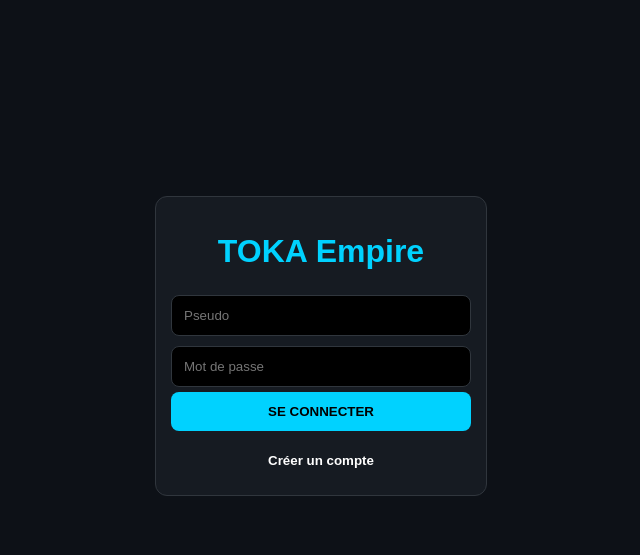
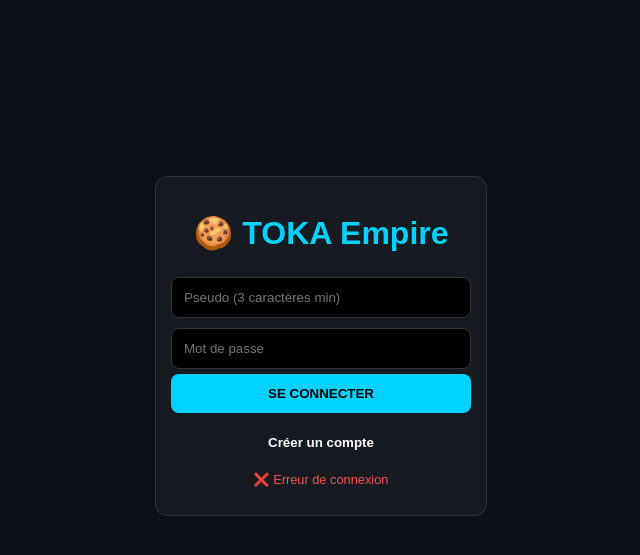
Before and after one commit to daxt61/tokacoockies_games, a Flask app: page / in a window 1280 px wide. Shown: the part 49-604 px from the top of the page, without its empty margins (319-959 px from the left). Run offline with Flask 3, Linux system fonts and the light colour scheme; some libraries are stand-ins or nearby versions.

Commit message:
Update index.html

```diff
--- a/templates/index.html
+++ b/templates/index.html
@@ -44,11 +44,12 @@
 
     <div id="auth-overlay">
         <div class="card" style="width: 300px; text-align: center;">
-            <h1 style="color:var(--accent); margin-bottom: 20px;">TOKA Empire</h1>
-            <input id="pseudo" placeholder="Pseudo">
+            <h1 style="color:var(--accent); margin-bottom: 20px;">🍪 TOKA Empire</h1>
+            <input id="pseudo" placeholder="Pseudo (3 caractères min)">
             <input id="pass" type="password" placeholder="Mot de passe">
             <button class="btn" onclick="auth('login')">SE CONNECTER</button>
             <button class="btn" style="background:none; color:white; margin-top:10px;" onclick="auth('register')">Créer un compte</button>
+            <p id="status" style="margin-top:10px; font-size:0.8rem; color:#888;">Connexion au serveur...</p>
         </div>
     </div>
 
@@ -65,13 +66,13 @@
             <div class="card" style="display: grid; grid-template-columns: 1fr 1fr; gap: 10px;">
                 <div style="text-align:center">
                     <b title="Multiplie vos clics manuels">Clic: x<span id="mult-text">1</span></b><br>
-                    <small>Prix: <span id="cost-text" style="color:var(--red)">100</span></small>
-                    <button class="btn" style="margin-top:5px" onclick="socket.emit('buy_upgrade', {type:'mult'})">BOOST</button>
+                    <small>Prix: <span id="cost-text" style="color:var(--red)">200</span></small>
+                    <button class="btn" style="margin-top:5px" onclick="buyUpgrade('mult')">BOOST</button>
                 </div>
                 <div style="text-align:center; border-left: 1px solid #333">
                     <b title="Production automatique par seconde">Auto: <span id="auto-text">0</span>/s</b><br>
-                    <small>Prix: <span id="auto-cost-text" style="color:var(--red)">500</span></small>
-                    <button class="btn" style="margin-top:5px; background:var(--green)" onclick="socket.emit('buy_upgrade', {type:'auto'})">CPS+</button>
+                    <small>Prix: <span id="auto-cost-text" style="color:var(--red)">750</span></small>
+                    <button class="btn" style="margin-top:5px; background:var(--green)" onclick="buyUpgrade('auto')">CPS+</button>
                 </div>
             </div>
 
@@ -87,135 +88,139 @@
                 <div id="chat-box"></div>
                 <div style="display:flex; gap:5px; margin-top:10px;">
                     <input id="chat-input" placeholder="Message..." onkeypress="if(event.key==='Enter') sendChat()">
-                    <button class="btn" style="width:80px" onclick="sendChat()">SND</button>
+                    <button class="btn" style="width:80px" onclick="sendChat()">SEND</button>
                 </div>
             </div>
-        </div>
-
-        <div id="view-guild" class="view">
-            <h2>🛡️ Guilde</h2>
-            <div id="guild-creation" class="card">
-                <p>Créez votre empire ou rejoignez-en un.</p>
-                <input id="g-name" placeholder="Nom de la guilde">
-                <button class="btn" onclick="createGuild()">CRÉER (Gratuit)</button>
-            </div>
-
-            <div id="guild-active" class="card" style="display:none;">
-                <p>Gestion de la guilde</p>
-                <div id="guild-reqs" style="margin-bottom:10px;"></div>
-                <button class="btn" style="background:var(--red)" onclick="socket.emit('leave_guild')">QUITTER LA GUILDE</button>
-            </div>
-
-            <div class="card">
-                <h3>Toutes les guildes</h3>
-                <div id="guild-list"></div>
-            </div>
-        </div>
-
-        <div id="view-social" class="view">
-            <h2>👥 Amis</h2>
-            <div class="card">
-                <input id="f-pseudo" placeholder="Pseudo de l'ami...">
-                <button class="btn" onclick="sendFriendRequest()">AJOUTER</button>
-            </div>
-            <div id="social-reqs" class="card"><h4>Demandes en attente</h4><div id="req-list">Aucune</div></div>
-            <div id="social-list" class="card"><h4>Mes Amis</h4><div id="friend-list">Aucun</div></div>
         </div>
     </main>
 
     <nav>
         <div class="nav-item active" onclick="tab('game', this)">🕹️<br>JEU</div>
         <div class="nav-item" onclick="tab('chat', this)">💬<br>CHAT</div>
-        <div class="nav-item" onclick="tab('guild', this); socket.emit('get_guilds')">🛡️<br>GUILDE</div>
-        <div class="nav-item" onclick="tab('social', this)">👥<br>AMIS<div class="dot" id="social-dot"></div></div>
     </nav>
 
     <script>
+        console.log("🚀 Initialisation du client...");
         const socket = io();
         let myName = "";
+        let isConnected = false;
 
-        // Audio SFX (optionnel, à ajouter dans ton dossier static si tu veux)
-        const sfxClick = new Audio();
-        const sfxNotif = new Audio();
+        // --- GESTION CONNEXION SOCKET ---
+        socket.on('connect', () => {
+            console.log("✅ Socket connecté !");
+            isConnected = true;
+            document.getElementById('status').innerText = "✅ Serveur connecté";
+            document.getElementById('status').style.color = "var(--green)";
+        });
 
-        function doClick() { socket.emit('add_click'); }
+        socket.on('disconnect', () => {
+            console.log("❌ Socket déconnecté");
+            isConnected = false;
+            document.getElementById('status').innerText = "❌ Déconnecté du serveur";
+            document.getElementById('status').style.color = "var(--red)";
+        });
+
+        socket.on('connect_error', (err) => {
+            console.error("❌ Erreur de connexion:", err);
+            document.getElementById('status').innerText = "❌ Erreur de connexion";
+            document.getElementById('status').style.color = "var(--red)";
+        });
+
+        // --- FONCTIONS PRINCIPALES ---
+
+        function doClick() {
+            if (!isConnected) return toast("Pas connecté au serveur", "var(--red)");
+            console.log("🖱️ Clic envoyé");
+            socket.emit('add_click');
+        }
 
         function auth(type) {
-            const p = document.getElementById('pseudo').value;
+            const p = document.getElementById('pseudo').value.trim();
             const pw = document.getElementById('pass').value;
-            if(!p || !pw) return toast("Remplis tout !", "var(--red)");
+
+            console.log(`🔐 Tentative de ${type} pour "${p}"`);
+
+            if(!p || p.length < 3) {
+                toast("Pseudo trop court (min 3 caractères)", "var(--red)");
+                return;
+            }
+            if(!pw || pw.length < 3) {
+                toast("Mot de passe trop court", "var(--red)");
+                return;
+            }
+
+            if (!isConnected) {
+                toast("Connexion au serveur en cours...", "var(--red)");
+                return;
+            }
+
+            console.log("📤 Envoi de login_action:", {pseudo: p, type: type});
             socket.emit('login_action', {pseudo: p, password: pw, type: type});
         }
 
         function sendChat() {
             const i = document.getElementById('chat-input');
             if(i.value.trim()) {
+                console.log("💬 Envoi du message:", i.value);
                 socket.emit('send_chat', {msg: i.value});
                 i.value = "";
             }
         }
 
+        function buyUpgrade(type) {
+            console.log("🛒 Achat:", type);
+            socket.emit('buy_upgrade', {type: type});
+        }
+
         // --- ECOUTEURS SOCKET ---
 
         socket.on('login_ok', d => {
+            console.log("✅ Connexion réussie:", d);
             myName = d.pseudo;
             document.getElementById('auth-overlay').style.display = 'none';
             updateUI(d);
+            toast("Bienvenue " + d.pseudo + " !", "var(--green)");
         });
 
-        socket.on('update_score', d => updateUI(d));
-        socket.on('update_full_state', d => updateUI(d));
+        socket.on('update_score', d => {
+            console.log("📊 Score mis à jour:", d);
+            updateUI(d);
+        });
+
+        socket.on('update_full_state', d => {
+            console.log("🔄 État complet mis à jour:", d);
+            updateUI(d);
+        });
 
         socket.on('new_chat', d => {
+            console.log("💬 Nouveau message:", d);
             const b = document.getElementById('chat-box');
             const m = document.createElement('div');
             m.className = "msg";
-            const gTag = d.guild ? `<span class="g-tag">[${d.guild}]</span>` : "";
-            m.innerHTML = `${gTag}<b>${d.user}:</b> ${d.text}`;
+            m.innerHTML = `<small style="color:#666">${d.time}</small> <b>${d.user}:</b> ${d.text}`;
             b.appendChild(m);
             b.scrollTop = b.scrollHeight;
         });
 
         socket.on('leaderboard_update', d => {
+            console.log("🏆 Classement mis à jour:", d);
             document.getElementById('leaderboard-list').innerHTML = d.players.map(p => `
                 <div class="lb-item ${p.pseudo === myName ? 'me' : ''}">
                     <span>#${p.rank} ${p.pseudo}</span>
                     <b>${Math.floor(p.clicks).toLocaleString()}</b>
                 </div>
-            `).join('');
+            `).join('') || '<p style="text-align:center; color:#666">Aucun joueur</p>';
         });
 
-        socket.on('social_update', d => {
-            // Amis
-            document.getElementById('friend-list').innerHTML = d.friends.map(f => `
-                <div class="lb-item"><span>${f}</span> <span style="color:var(--green)">● Online</span></div>
-            `).join('') || "Aucun ami";
-
-            // Demandes
-            const reqs = d.friend_requests.map(r => `
-                <div class="lb-item">
-                    <span>${r}</span>
-                    <div>
-                        <button class="btn" style="width:40px; padding:5px; background:var(--green)" onclick="respondFriend('${r}','accept')">✓</button>
-                        <button class="btn" style="width:40px; padding:5px; background:var(--red)" onclick="respondFriend('${r}','decline')">✕</button>
-                    </div>
-                </div>
-            `).join('');
-            document.getElementById('req-list').innerHTML = reqs || "Aucune demande";
-            if(d.friend_requests.length > 0) document.getElementById('social-dot').style.display = 'block';
+        socket.on('success', m => {
+            console.log("✅ Succès:", m);
+            toast(m, 'var(--green)');
         });
 
-        socket.on('guild_list', d => {
-            document.getElementById('guild-list').innerHTML = d.guilds.map(g => `
-                <div class="lb-item">
-                    <span>${g.name} <small>(${g.total_clicks || 0})</small></span>
-                    <button class="btn" style="width:80px; padding:5px;" onclick="socket.emit('ask_join_guild', {name:'${g.name}'})">Rejoindre</button>
-                </div>
-            `).join('') || "Aucune guilde créée";
+        socket.on('error', m => {
+            console.error("❌ Erreur:", m);
+            toast(m, 'var(--red)');
         });
-
-        socket.on('success', m => toast(m, 'var(--green)'));
-        socket.on('error', m => toast(m, 'var(--red)'));
 
         // --- FONCTIONS UI ---
 
@@ -226,18 +231,12 @@
 
             if(d.mult !== undefined) {
                 document.getElementById('mult-text').innerText = d.mult;
-                document.getElementById('cost-text').innerText = (d.mult * 100).toLocaleString();
+                document.getElementById('cost-text').innerText = (d.mult * 200).toLocaleString();
             }
 
             if(d.auto !== undefined) {
                 document.getElementById('auto-text').innerText = d.auto;
-                document.getElementById('auto-cost-text').innerText = ((d.auto + 1) * 500).toLocaleString();
-            }
-
-            if(d.guild !== undefined) {
-                document.getElementById('my-guild').innerText = d.guild ? `[${d.guild}]` : "[SOLO]";
-                document.getElementById('guild-active').style.display = d.guild ? 'block' : 'none';
-                document.getElementById('guild-creation').style.display = d.guild ? 'none' : 'block';
+                document.getElementById('auto-cost-text').innerText = ((d.auto + 1) * 750).toLocaleString();
             }
         }
 
@@ -246,28 +245,18 @@
             document.querySelectorAll('.nav-item').forEach(n => n.classList.remove('active'));
             document.getElementById('view-' + id).classList.add('active');
             el.classList.add('active');
-            if(id === 'social') document.getElementById('social-dot').style.display = 'none';
         }
 
         function toast(m, c) {
+            console.log("🔔 Toast:", m);
             const t = document.getElementById('toast');
-            t.innerText = m; t.style.background = c; t.style.display = 'block';
+            t.innerText = m;
+            t.style.background = c;
+            t.style.display = 'block';
             setTimeout(() => t.style.display='none', 3000);
         }
 
-        function createGuild() {
-            const n = document.getElementById('g-name').value;
-            if(n) socket.emit('create_guild', {name: n});
-        }
-
-        function sendFriendRequest() {
-            const t = document.getElementById('f-pseudo').value;
-            if(t) { socket.emit('send_friend_request', {target: t}); document.getElementById('f-pseudo').value = ""; }
-        }
-
-        function respondFriend(target, action) {
-            socket.emit('respond_friend_request', {target, action});
-        }
+        console.log("✅ Script chargé avec succès");
     </script>
 </body>
 </html>
```
